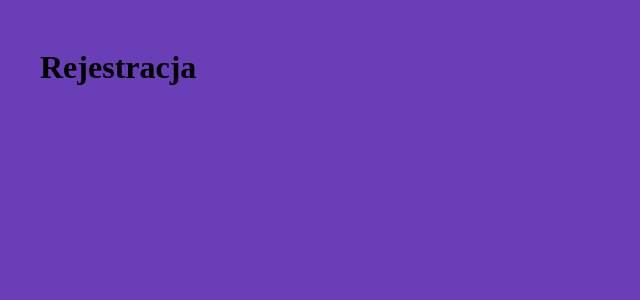
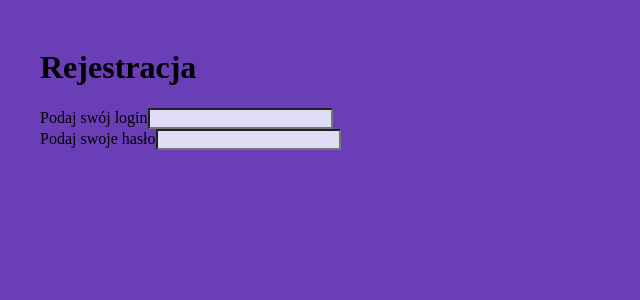
Before and after one commit to RadekPalka/react-i-am-sober, a React (Vite) app: page /registration-page in a window 1280 px wide. Shown: the top 300 px of the page, without its empty margins (0-640 px from the left). Built offline with nearby package versions, Linux system fonts and the light colour scheme.

Commit message:
create registration input components

```diff
--- a/src/components/Form.tsx
+++ b/src/components/Form.tsx
@@ -3,7 +3,7 @@ import styled from 'styled-components';
 import { AddictionInput } from './AddictionInput';
 import { DateInput } from './DateInput';
 import { DailyCostInput } from './DailyCostInput';
-
+import { StyledDiv } from '../styles/StyledDiv'
 const StyledForm = styled.form`
 	display: flex;
 	flex-direction: column;
@@ -12,7 +12,7 @@ const StyledForm = styled.form`
 	margin: 0 auto;
 `;
 
-const StyledDiv = styled.div``;
+
 const StyledButton = styled.button``;
 export const Form: React.FC = () => {
 	const navigate = useNavigate();
--- /dev/null
+++ b/src/components/LoginInputRegistration.tsx
@@ -0,0 +1,24 @@
+import { ChangeEvent } from 'react';
+import { useUserContext } from './UserContext';
+import { StyledDiv } from "../styles/StyledDiv"
+import { StyledInput } from "../styles/StyledInput"
+export const LoginInputRegistration : React.FC = () =>{
+  const {userData, setUserData} = useUserContext()
+  const handleChange = (e: ChangeEvent<HTMLInputElement>) => {
+		setUserData((prevState) => ({
+			...prevState,
+			login: e.target.value,
+		}));
+	};
+  return(
+    <StyledDiv>
+      <label htmlFor="login">Podaj swój login</label>
+      <StyledInput
+      value={userData.login}
+      onChange={handleChange}
+      type="text"
+      id="login"
+      />
+    </StyledDiv>
+  )
+}
--- /dev/null
+++ b/src/components/PasswordInputRegistration.tsx
@@ -0,0 +1,24 @@
+import { ChangeEvent } from 'react';
+import { useUserContext } from './UserContext';
+import { StyledDiv } from "../styles/StyledDiv"
+import { StyledInput } from "../styles/StyledInput"
+export const PasswordInputRegistration : React.FC = () =>{
+  const {userData, setUserData} = useUserContext()
+  const handleChange = (e: ChangeEvent<HTMLInputElement>) => {
+		setUserData((prevState) => ({
+			...prevState,
+			password: e.target.value,
+		}));
+	};
+  return(
+    <StyledDiv>
+      <label htmlFor="password">Podaj swoje hasło</label>
+      <StyledInput
+      value={userData.password}
+      onChange={handleChange}
+      type="text"
+      id="password"
+      />
+    </StyledDiv>
+  )
+}
--- a/src/components/UserContext.tsx
+++ b/src/components/UserContext.tsx
@@ -30,6 +30,8 @@ export const UserProvider: React.FC<UserProviderProps> = ({ children }) => {
 			})
 			.replaceAll(',', ''),
 		addictionDailyCost: 0,
+		login : "",
+		password: ""
 	});
 
 	return (
--- /dev/null
+++ b/src/components/index.tsx
@@ -0,0 +1,7 @@
+export { AddictionInput } from "./AddictionInput";
+export { DailyCostInput } from "./DailyCostInput";
+export { DateInput } from "./DateInput";
+export { Form } from "./Form";
+export { Header } from "./Header";
+export { LoginInputRegistration } from "./LoginInputRegistration";
+export { PasswordInputRegistration } from "./PasswordInputRegistration";
--- a/src/pages/AddictionInfoForm.tsx
+++ b/src/pages/AddictionInfoForm.tsx
@@ -1,10 +1,8 @@
-import { Header } from '../components/Header';
-import { Form } from '../components/Form';
+import { Form } from '../components';
 
 export const AddictionInfoForm: React.FC = () => {
 	return (
 		<>
-			<Header />
 			<section>
 				<Form />
 			</section>
--- a/src/pages/MainPage.tsx
+++ b/src/pages/MainPage.tsx
@@ -1,9 +1,10 @@
 import { Link } from "react-router-dom"
-
+import { Header } from "../components/"
 export const MainPage : React.FC =() =>{
   return(
     <>
       <h1>I am sober</h1>
+      <Header />
       <Link to="/registration-page">Zarejestruj się</Link>
       <Link to="/login-page">Zaloguj się</Link>
     </>
--- a/src/pages/RegistrationForm.tsx
+++ b/src/pages/RegistrationForm.tsx
@@ -1,7 +1,10 @@
+import { LoginInputRegistration, PasswordInputRegistration } from "../components"
 export const RegistrationForm : React.FC = () =>{
   return(
     <>
       <h1>Rejestracja</h1>
+      <LoginInputRegistration/>
+      <PasswordInputRegistration/>
     </>
   )
 }
--- /dev/null
+++ b/src/styles/StyledDiv.ts
@@ -0,0 +1,2 @@
+import styled from "styled-components";
+export const StyledDiv = styled.div``;
--- a/src/types/UserData.ts
+++ b/src/types/UserData.ts
@@ -2,4 +2,6 @@ export type UserData = {
   addictionType: string;
   addictionFreeDate: string;
   addictionDailyCost: number;
+  login: string,
+  password: string
 };
```
